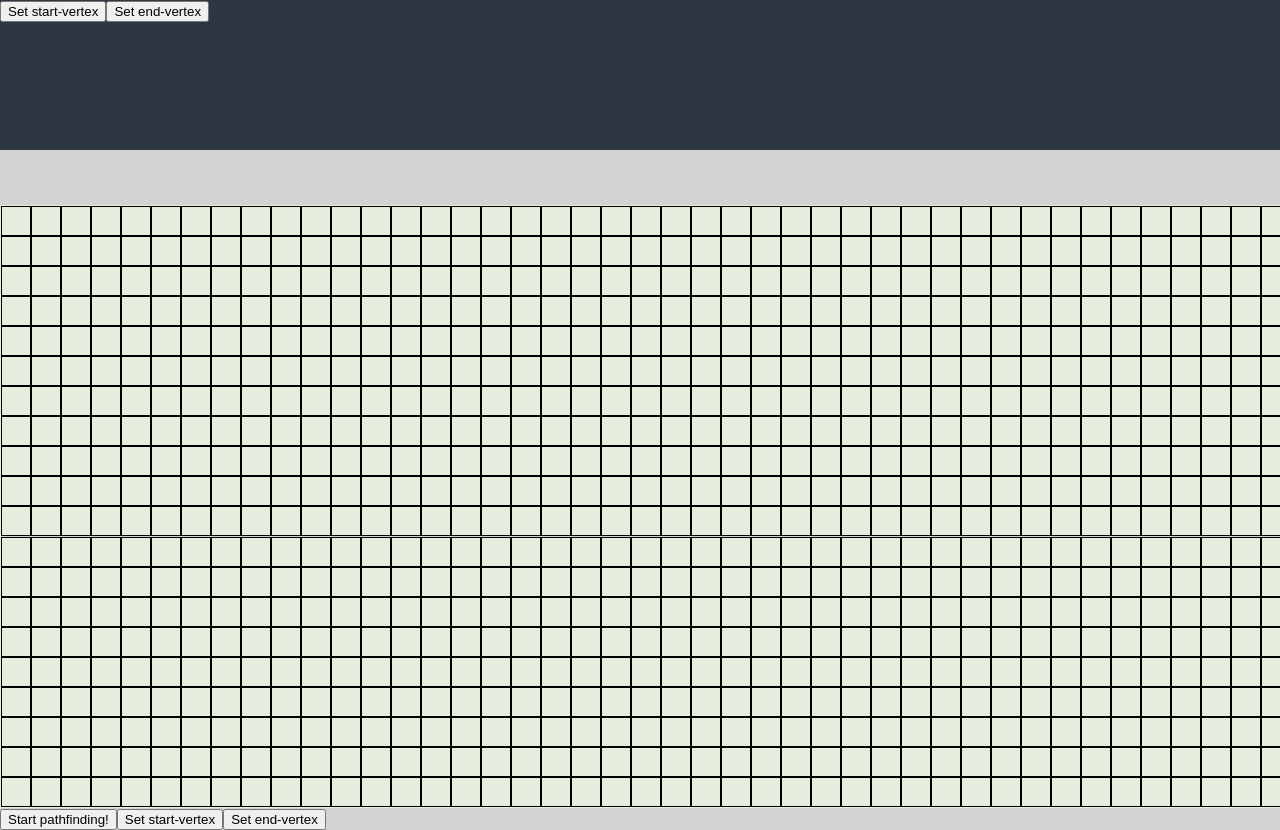
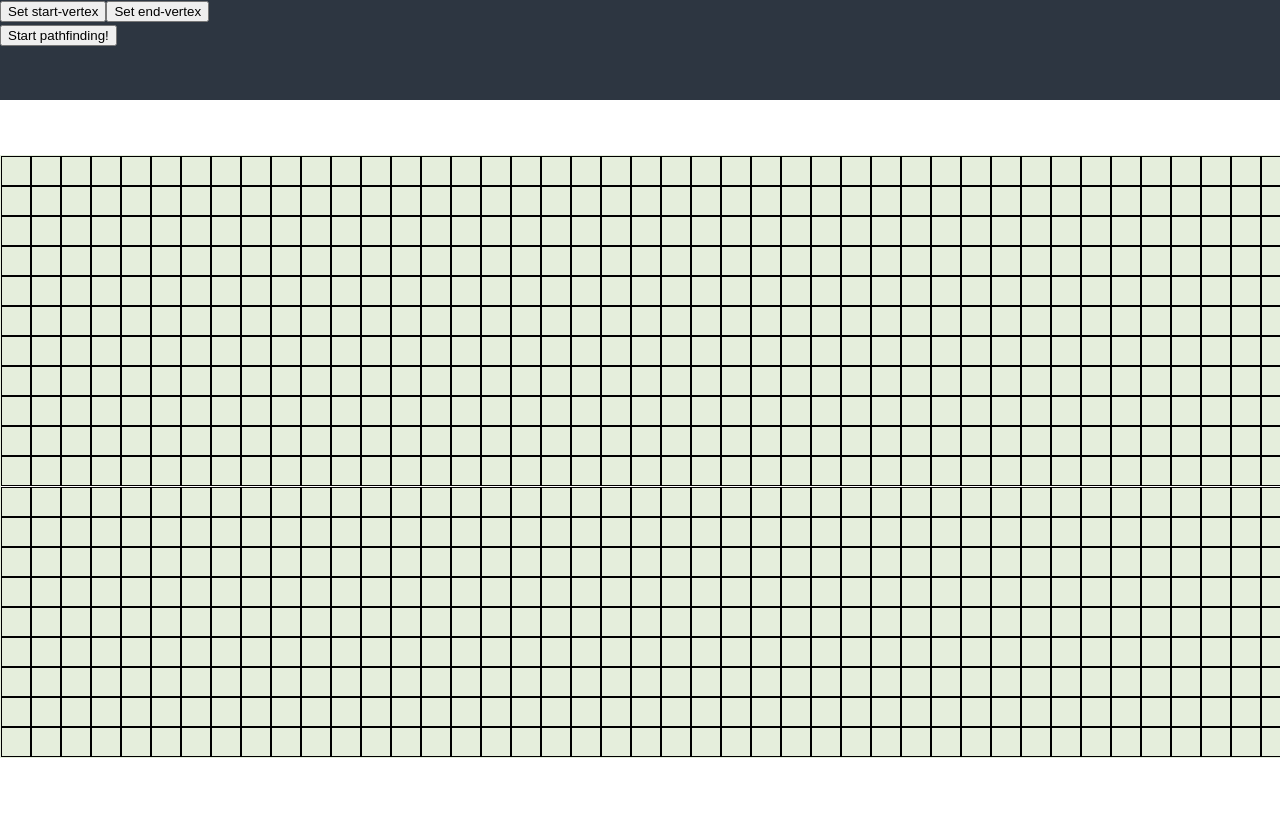
Before and after one commit to danielReineborn/pathfind-experiment, a React (Create React App) app: page / in a window 1280 px wide. Shown: the top 830 px of the page. After the commit the page ends 800 px from the top, so only its background shows below. Built offline with nearby package versions, Linux system fonts and the light colour scheme.

Commit message:
just moved a btn..

```diff
--- a/src/App.css
+++ b/src/App.css
@@ -6,6 +6,12 @@
 #E5EEDC - sand
 */
 
-* {
+html {
   box-sizing: border-box;
 }
+
+*,
+*:before,
+*:after {
+  box-sizing: inherit;
+}
--- a/src/App.js
+++ b/src/App.js
@@ -9,7 +9,7 @@ import Grid from "./Component/Grid";
 
 const Main = styled.main`
 box-sizing: border-box;
-background-color: #D3D3D3;
+background-color: #ffffff;
 min-height: 100vh;
 `
 
--- a/src/Component/Grid.js
+++ b/src/Component/Grid.js
@@ -14,12 +14,10 @@ const Container = styled.section`
   margin: auto;
   margin-top: 55px;
 
-
-  .start {
-    background-color: green;
-  }
-  .end {
-    background-color: red;
+  .pathfinder {
+    position: absolute;
+    top: 25px;
+    left: 0px;
   }
 `
 
@@ -57,17 +55,6 @@ export default function Grid({ start, end, x, y, handleVertex }) {
     updateGrid(visualGrid);
   }
 
-  function setStart(e) {
-    let node = e.target;
-    console.log(node);
-    /* let newGrid = [...grid];
-    newGrid[] */
-  }
-
-  function setEnd(e) {
-
-  }
-
   return (
     <>
 
@@ -79,11 +66,9 @@ export default function Grid({ start, end, x, y, handleVertex }) {
             key={i}
           />
         })}
+        <button className="pathfinder" onClick={runPathFinder}>Start pathfinding!</button>
       </Container>
 
-      <button onClick={runPathFinder}>Start pathfinding!</button>
-      <button onClick={setStart} className="start">Set start-vertex</button>
-      <button onClick={setEnd} className="end">Set end-vertex</button>
     </>
   )
 }
--- a/src/Component/Header.js
+++ b/src/Component/Header.js
@@ -3,9 +3,16 @@ import styled from "styled-components";
 
 
 const Wrapper = styled.header`
-  height: 150px;
+  height: 100px;
   background-color: #2D3641;
 
+  .start {
+
+  }
+
+  .end {
+
+  }
 `
 
 export default function Header({ setVertex }) {
--- a/src/Utils/index.js
+++ b/src/Utils/index.js
@@ -104,12 +104,12 @@ export function findPath2(grid, cv) {
 
   function innerFindPath2(grid, arr) {
     for (let vx of arr) {
-      /* if (grid[vx].end) {
+      if (grid[vx].end) {
         foundNode = true;
         rV = grid[vx].id;
         console.log(rV, grid);
         return rV;
-      } */
+      }
       /* grid[vx].distance += 1; */
       grid[vx].solved = true;
       grid[vx].color = "lightsalmon";
@@ -126,14 +126,17 @@ export function findPath2(grid, cv) {
     let addedConnections = [];
 
 
+
     for (let node of arr) {
       for (let connection of grid[node].connected) {
-        if (grid[connection].distance >= grid[node].distance + grid[connection].weight) {
+
+        if (grid[connection].distance > grid[node].distance + grid[connection].weight) {
           grid[connection].distance = grid[node].distance + grid[connection].weight;
           grid[connection].via = grid[node].id;
           grid[connection].via2[node] = grid[connection].distance;
           grid[connection].color = "grey";
         }
+
 
 
         if (grid[connection].solved === true || grid[connection].linked === true) continue;
@@ -144,14 +147,14 @@ export function findPath2(grid, cv) {
 
     }
 
-    for (let vx of arr) {
+    /* for (let vx of arr) {
       if (grid[vx].end) {
         foundNode = true;
         rV = grid[vx].id;
         console.log(rV, grid);
         return rV;
       }
-    }
+    } */
     console.log(addedConnections);
     if (!foundNode) innerFindPath2(grid, addedConnections);
 
@@ -164,7 +167,7 @@ export function findPath2(grid, cv) {
 //commented connections is for diagonals.
 export function defineConnected(i, x, y) {
   let connections = [
-    /* i - (x + 1),  */
+    /* i - (x + 1), */
     i - x, /*  i - (x - 1), */
     i - 1, i + 1,
     /* i + (x - 1),  */
```
